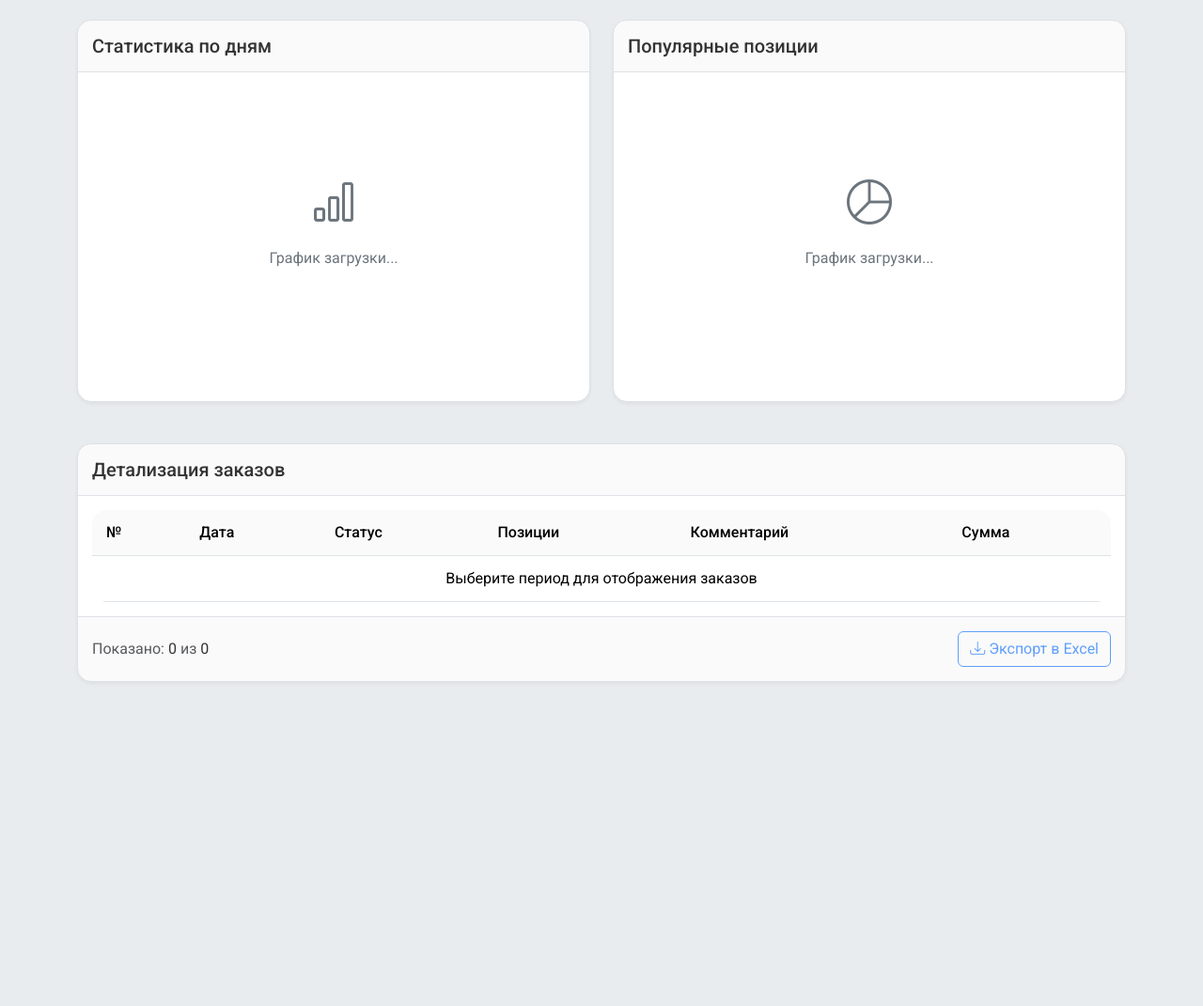
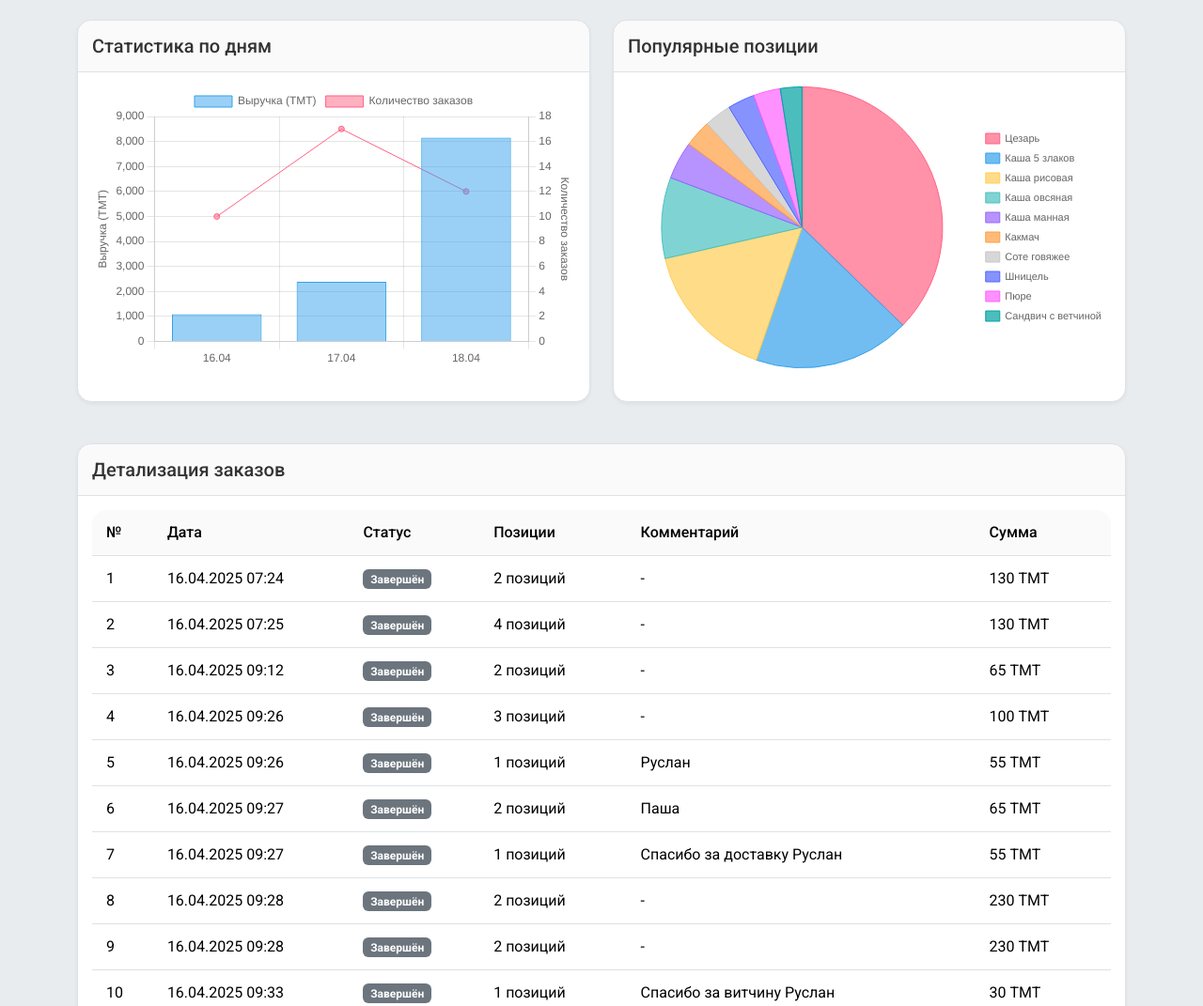
Before and after one commit to MegabitTM/MegabitMenu, a plain HTML site: page cash.html in a window 1280 px wide. Shown: the part 489-1560 px from the top of the page at 94% size. Before the commit the page ends 1259 px from the top, so only its background shows below. Drawn offline with Linux system fonts and the light colour scheme.

Commit message:
Обновил

```diff
--- a/cash.html
+++ b/cash.html
@@ -397,6 +397,11 @@
                 // Обновляем статистику
                 updateStatistics(filteredOrders);
 
+                // Обновляем графики
+                if (chartJsLoaded) {
+                    updateCharts(filteredOrders);
+                }
+
             } catch (error) {
                 console.error('Ошибка при загрузке данных:', error);
                 alert('Ошибка при загрузке данных: ' + error.message);
@@ -665,8 +670,8 @@
             }
         }
 
-        // Обновление таблицы заказов
-        function updateOrdersTable(orders) {
+        // Функция для отображения заказов в таблице
+        function displayOrders(orders) {
             const tableBody = document.getElementById('orders-table-body');
             tableBody.innerHTML = '';
 
@@ -678,9 +683,6 @@
                 `;
                 return;
             }
-
-            // Сортируем заказы по времени (новые сверху)
-            orders.sort((a, b) => b.timestamp - a.timestamp);
 
             orders.forEach((order, index) => {
                 const orderDate = new Date(order.timestamp * 1000);
@@ -697,6 +699,13 @@
 
                 tableBody.appendChild(row);
             });
+
+            // Обновляем счетчики в футере
+            document.getElementById('shown-orders').textContent = orders.length;
+            document.getElementById('total-filtered-orders').textContent = orders.length;
+
+            // Включаем кнопку экспорта
+            document.getElementById('export-btn').disabled = false;
         }
 
         // Получение класса для бейджа статуса
```
